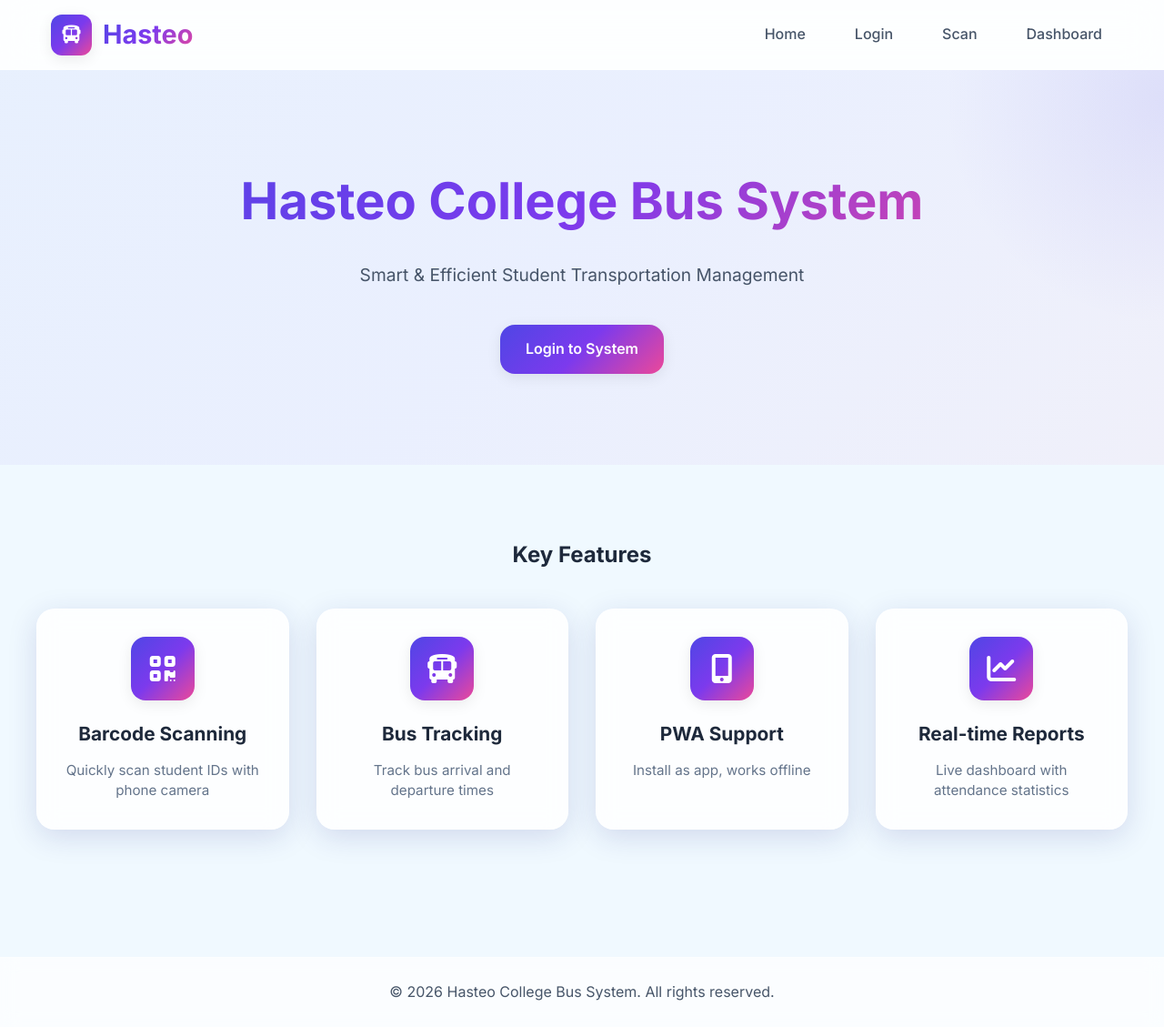
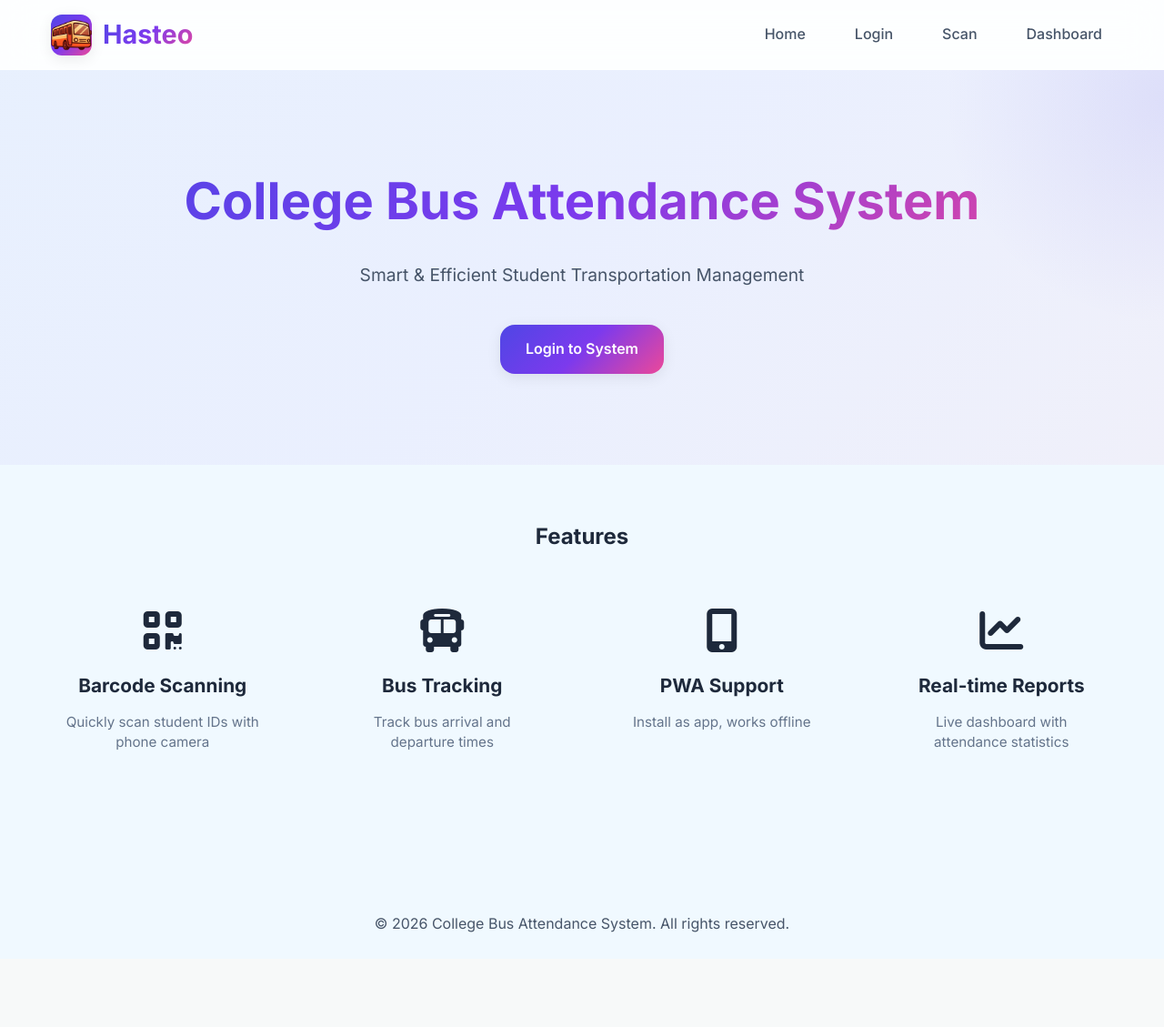
Before and after one commit to Connect-Enjoy/Hasteo, a Flask app: page / in a window 1280 px wide. Shown: the whole page at 91% size. After the commit the page ends 1025 px from the top, so only its background shows below. Run offline with Flask 3, Linux system fonts and the light colour scheme.

Commit message:
Update index.html

```diff
--- a/templates/index.html
+++ b/templates/index.html
@@ -4,9 +4,7 @@
 <header>
     <div class="container header-container">
         <div class="logo-container">
-            <div class="logo-img">
-                <i class="fas fa-bus"></i>
-            </div>
+            <img src="{{ url_for('static', filename='images/logo.png') }}" alt="Logo" class="logo-img">
             <div class="logo-text">Hasteo</div>
         </div>
 
@@ -19,7 +17,7 @@
 
         <!-- PWA Install Button -->
         <div id="installContainer" style="display: none;">
-            <button id="installBtn" class="btn install-btn">
+            <button id="installBtn" class="btn btn-sm" style="background: var(--orange-medium); color: white;">
                 <i class="fas fa-download"></i> Install App
             </button>
         </div>
@@ -29,44 +27,36 @@
 <main>
     <section class="hero">
         <div class="container">
-            <h1>Hasteo College Bus System</h1>
+            <h1>College Bus Attendance System</h1>
             <p>Smart & Efficient Student Transportation Management</p>
 
             <div class="mt-4">
-                <a href="#login" class="btn hero-btn">Login to System</a>
+                <a href="#login" class="btn">Login to System</a>
             </div>
         </div>
     </section>
 
-    <section class="container" style="padding: 80px 0;">
+    <section class="container" style="padding: 60px 0;">
         <div style="text-align: center;">
-            <h2 style="margin-bottom: 40px; color: var(--text-dark);">Key Features</h2>
-            <div class="features-grid">
-                <div class="feature-card glass-card">
-                    <div class="feature-icon">
-                        <i class="fas fa-qrcode"></i>
-                    </div>
+            <h2 style="margin-bottom: 30px;">Features</h2>
+            <div style="display: grid; grid-template-columns: repeat(auto-fit, minmax(250px, 1fr)); gap: 30px;">
+                <div class="feature-card">
+                    <i class="fas fa-qrcode" style="font-size: 3rem; color: var(--orange-medium); margin-bottom: 20px;"></i>
                     <h3>Barcode Scanning</h3>
                     <p>Quickly scan student IDs with phone camera</p>
                 </div>
-                <div class="feature-card glass-card">
-                    <div class="feature-icon">
-                        <i class="fas fa-bus"></i>
-                    </div>
+                <div class="feature-card">
+                    <i class="fas fa-bus" style="font-size: 3rem; color: var(--orange-medium); margin-bottom: 20px;"></i>
                     <h3>Bus Tracking</h3>
                     <p>Track bus arrival and departure times</p>
                 </div>
-                <div class="feature-card glass-card">
-                    <div class="feature-icon">
-                        <i class="fas fa-mobile-alt"></i>
-                    </div>
+                <div class="feature-card">
+                    <i class="fas fa-mobile-alt" style="font-size: 3rem; color: var(--orange-medium); margin-bottom: 20px;"></i>
                     <h3>PWA Support</h3>
                     <p>Install as app, works offline</p>
                 </div>
-                <div class="feature-card glass-card">
-                    <div class="feature-icon">
-                        <i class="fas fa-chart-line"></i>
-                    </div>
+                <div class="feature-card">
+                    <i class="fas fa-chart-line" style="font-size: 3rem; color: var(--orange-medium); margin-bottom: 20px;"></i>
                     <h3>Real-time Reports</h3>
                     <p>Live dashboard with attendance statistics</p>
                 </div>
@@ -75,9 +65,9 @@
     </section>
 </main>
 
-<footer class="glass-footer">
+<footer>
     <div class="container">
-        © 2026 Hasteo College Bus System. All rights reserved.
+        © 2026 College Bus Attendance System. All rights reserved.
     </div>
 </footer>
 {% endblock %}
```
